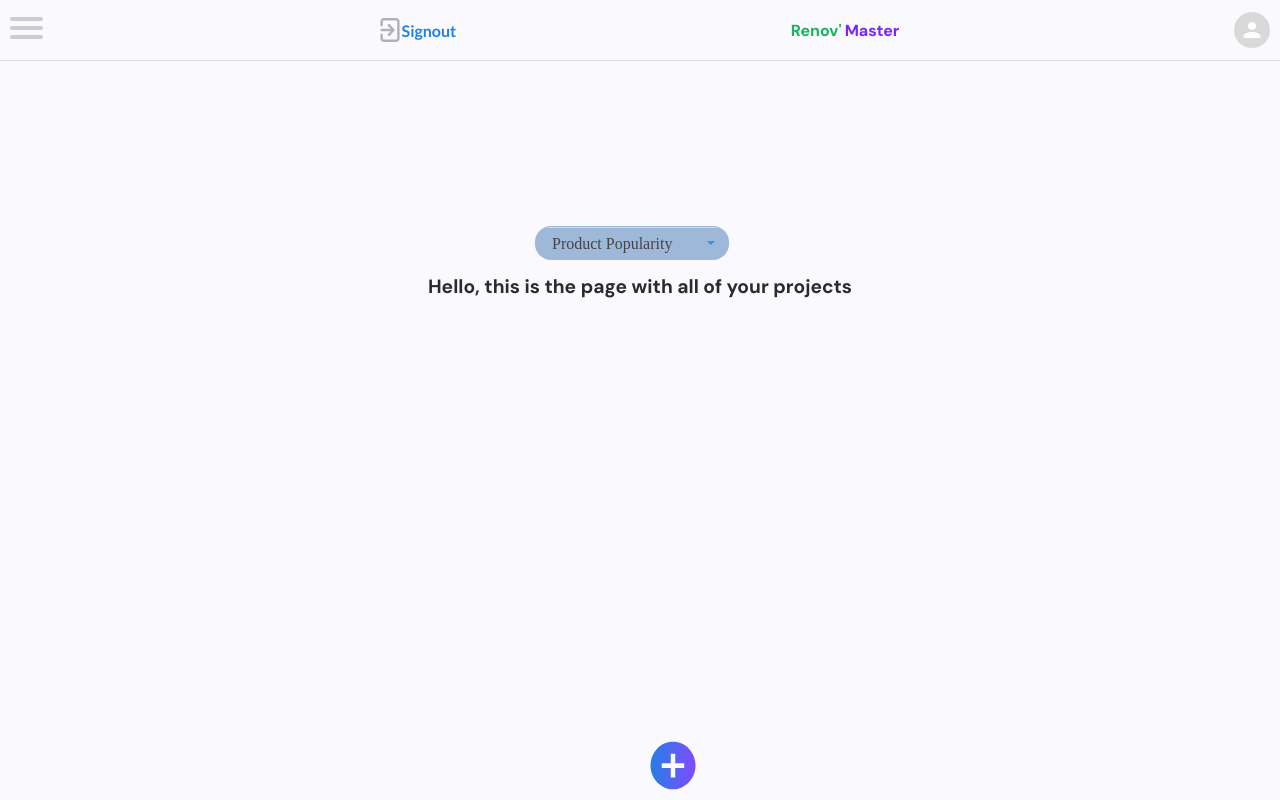
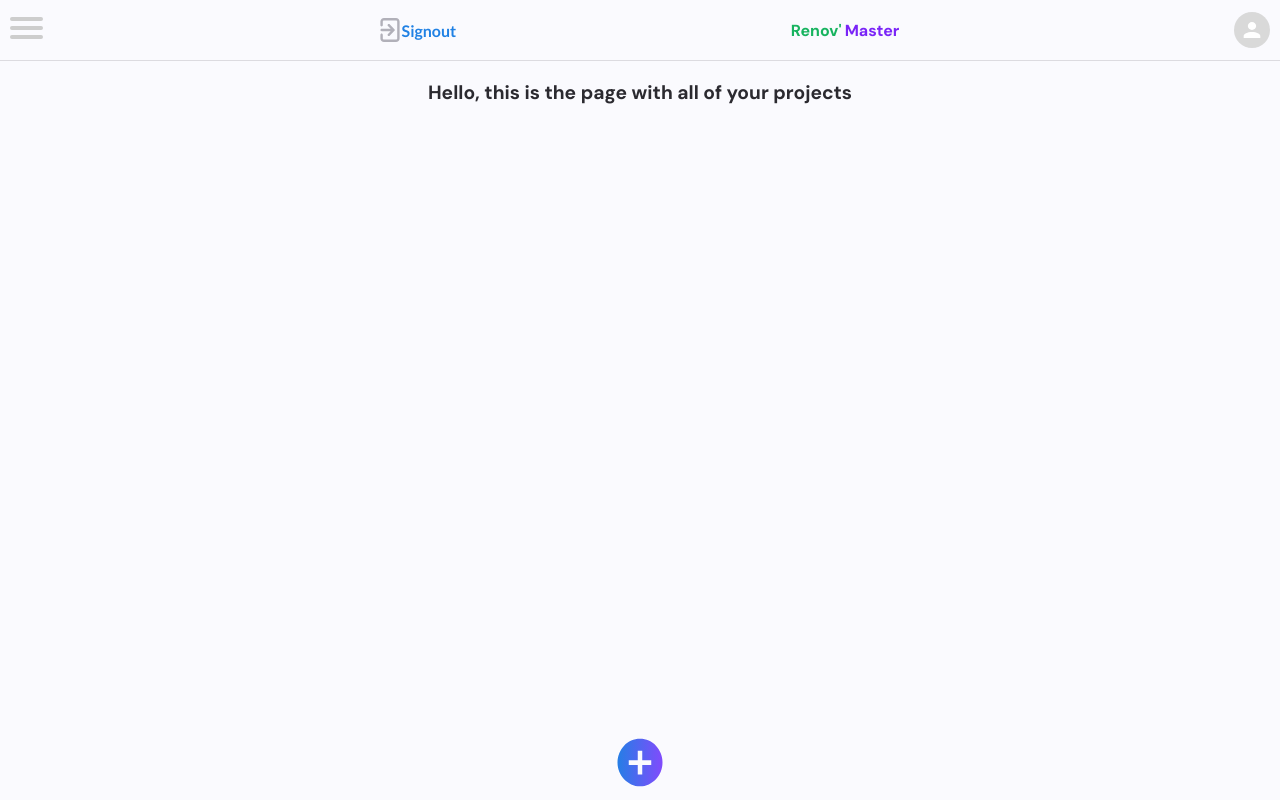
Before and after one commit to nicolasmeot/renovationmaster, a Node server app: page /projects/ in a window 1280 px wide. Run offline with Node 20, Linux system fonts and the light colour scheme; the visitor is signed in with stand-in values (Sample User, id 1); data that the repository does not hold is empty; some libraries are stand-ins or nearby versions.

Commit message:
Corrected project-details display

```diff
--- a/public/stylesheets/style.css
+++ b/public/stylesheets/style.css
@@ -737,9 +737,12 @@ form {
   padding: 2vh 4vw;
 }
 
-#addProject {
+#addProjectLink {
   position: absolute;
   bottom: 0;
+}
+
+#addProject {
   padding: 10px;
 }
 
@@ -923,20 +926,20 @@ form {
   margin-right: 2.5vw;
 }
 
-#deleteProject{
-  height : 30vh;
-  width : 85vw;
+#deleteProject {
+  height: 30vh;
+  width: 85vw;
 }
 
-#deleteProject p{
-  padding : 1vh 2.5vw;
-  background-color: #7a24f7 ;
-  color : white;
-  border : solid black
+#deleteProject p {
+  padding: 1vh 2.5vw;
+  background-color: #7a24f7;
+  color: white;
+  border: solid black;
 }
 
-#deleteProject.hidden{
-  display : none;
+#deleteProject.hidden {
+  display: none;
 }
 
 #statusBarTitle {
--- a/views/projects.hbs
+++ b/views/projects.hbs
@@ -1,14 +1,13 @@
 <div class="display">
     {{>nav}}
 
-    <span class="dropdown-el">
-        <input type="radio" name="sortType" value="Relevance" checked="checked" id="sort-relevance"><label for="sort-relevance">Relevance</label>
-        <input type="radio" name="sortType" value="Popularity" id="sort-best"><label for="sort-best">Product Popularity</label>
-        <input type="radio" name="sortType" value="PriceIncreasing" id="sort-low"><label for="sort-low">Price Low to High</label>
-        <input type="radio" name="sortType" value="PriceDecreasing" id="sort-high"><label for="sort-high">Price High to Low</label>
-        <input type="radio" name="sortType" value="ProductBrand" id="sort-brand"><label for="sort-brand">Product Brand</label>
-        <input type="radio" name="sortType" value="ProductName" id="sort-name"><label for="sort-name">Product Name</label>
-    </span>
+    {{!-- <span class="dropdown-el">
+        <input type="radio" name="sortType" value="Relevance" checked="checked" id="sort-clientNamAZ"><label for="sort-clientNameAZ">Client name A-Z</label>
+        <input type="radio" name="sortType" value="Popularity" id="sort-clientNamZA"><label for="sort-clientNamZA">Client name Z-A</label>
+        <input type="radio" name="sortType" value="PriceIncreasing" id="sort-projectDeadline"><label for="sort-projectDeadline">Project deadline</label>
+        <input type="radio" name="sortType" value="PriceDecreasing" id="sort-projectProgress"><label for="sort-projectProgress">Project progress</label>
+
+    </span> --}}
 
     <h1 class="sectionHeadLarge">Hello, this is the page with all of your projects</h1>
 
@@ -22,7 +21,7 @@
     </div>
 
 
-    <a href="/projects/new"><img id="addProject" src="../images/addGradient.svg" alt="addProject"></a>
+    <a id="addProjectLink" href="/projects/new"><img id="addProject" src="../images/addGradient.svg" alt="addProject"></a>
 
 
 
```
Also changed, not shown: views/project-details.hbs (+4 -3 lines).
